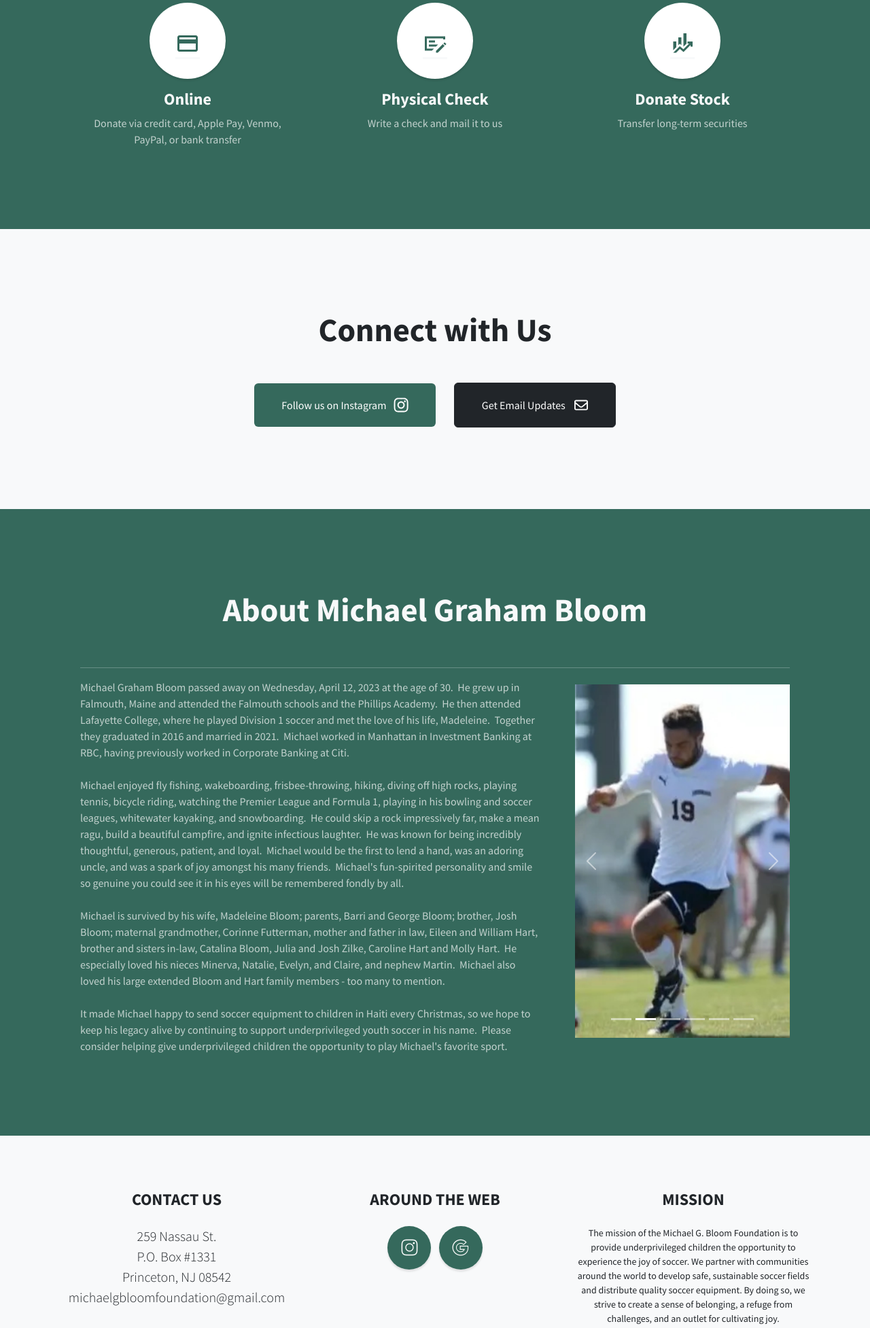
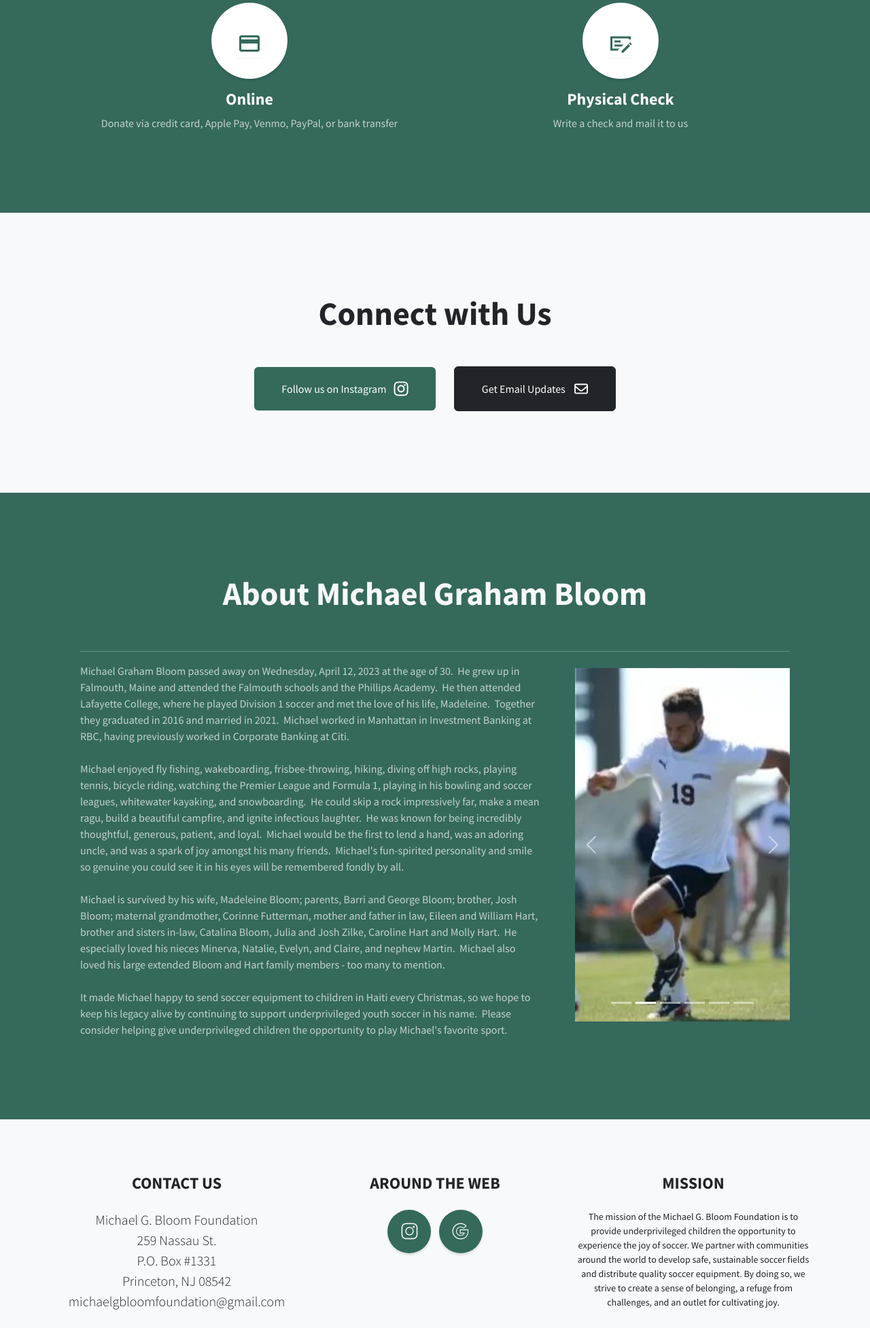
Before and after one commit to JoshuaBloomCompSci/mgb-foundation-website, a plain HTML site: page index.html in a window 1280 px wide. Shown: the part 1193-3147 px from the top of the page at 68% size. Drawn offline with nearby package versions, Linux system fonts and the light colour scheme; a script that the page names is missing.

Commit message:
Update index.html
Updated street address for physical check donations.

Removed stock donation button and modal since that can be done by clicking the "Online" donation button and transferring a stock thru Every.org

```diff
--- a/index.html
+++ b/index.html
@@ -201,6 +201,25 @@
                     <h2 class="mb-5">Make a Donation</h2>
                 </div>
                 <div class="row gx-4 gx-lg-5">
+                     <!-- 2 buttons across -->
+
+                     <div class="col-lg-6 col-md-6 mb-5 mb-lg-0">
+                        <a class="donate-buttons" href="https://www.every.org/michael-g-bloom-foundation?utm_campaign=donate-link&method=card%2Cbank%2Cpay%2Cpaypal%2Cvenmo%2Cstocks%2Cdaf#/donate" target="_blank">
+                            <span class="material-symbols-outlined service-icon rounded-circle mx-auto mb-3">credit_card</span>
+                        </a>
+                        <h4><strong>Online</strong></h4>
+                        <p class="text-faded mb-0">Donate via credit card, Apple Pay, Venmo, PayPal, or bank transfer</p>
+                    </div>
+                    <div class="col-lg-6 col-md-6 mb-5 mb-lg-0">
+                        <a class="donate-buttons" href="#!" data-bs-toggle="modal" data-bs-target="#donationModal1">
+                            <span class="material-symbols-outlined service-icon rounded-circle mx-auto mb-3">checkbook</span>
+                        </a>
+                        <h4><strong>Physical Check</strong></h4>
+                        <p class="text-faded mb-0">Write a check and mail it to us</p>
+                    </div>
+
+                    <!-- 3 buttons across -->
+                    <!--
                     <div class="col-lg-4 col-md-6 mb-5 mb-lg-0">
                         <a class="donate-buttons" href="https://www.every.org/michael-g-bloom-foundation?utm_campaign=donate-link&method=card%2Cbank%2Cpay%2Cpaypal%2Cvenmo%2Cstocks%2Cdaf#/donate" target="_blank">
                             <span class="material-symbols-outlined service-icon rounded-circle mx-auto mb-3">credit_card</span>
@@ -222,6 +241,8 @@
                         <h4><strong>Donate Stock</strong></h4>
                         <p class="text-faded mb-0">Transfer long-term securities</p>
                     </div>
+                    -->
+
                 </div>
 
             </div>
@@ -346,6 +367,8 @@
                     <div class="col-lg-4 mb-5 mb-lg-0">
                         <h4 class="text-uppercase mb-4">Contact Us</h4>
                         <p class="lead mb-0">
+                            Michael G. Bloom Foundation
+                            <br/>
                             259 Nassau St.
                             <br/>
                             P.O. Box #1331
@@ -485,7 +508,7 @@
                         <div class="container">
                             <div class="row justify-content-center">
                                 <div class="col-lg-6 col-md-12 col-sm-12 col-xs-12">
-                                    <!-- Donation Modal - Title-->
+                                    <!-- Title-->
                                     <h2 class="portfolio-modal-title text-secondary text-uppercase mb-0">Donate via Physical Check</h2>
                                     <!-- Icon Divider-->
                                     <div class="divider-custom">
@@ -495,17 +518,22 @@
                                         </div>
                                         <div class="divider-custom-line"></div>
                                     </div>
-                                    <!-- Portfolio Modal - Icon -->
-
-                                    <!-- Portfolio Modal - Text -->
+                                    <!-- Icon -->
+                                    <!-- Text -->
                                     <p class="mb-4">If you’d like to make a donation by physical check, please make the check out to <strong>Michael G. Bloom Foundation</strong> and mail to:<br/>
-                                    <br/>
-                                    Michael G. Bloom Foundation<br/>
-                                    c/o Players Philanthropy Fund<br/>
-                                    1122 Kenilworth Drive, Suite 201<br/>
-                                    Towson, MD 21204<br/>
-                                    <br/>
-                                    Tax receipts for all donations of $250 or more will be mailed back to your return address within 45 days of receipt.
+                                        <br/>
+                                        Michael G. Bloom Foundation
+                                        <br/>
+                                        259 Nassau St.
+                                        <br/>
+                                        P.O. Box #1331
+                                        <br/>
+                                        Princeton, NJ 08542
+                                        <br/>
+                                        <br/>
+                                        <!--
+                                        Tax receipts for all donations of $250 or more will be mailed back to your return address within 45 days of receipt.
+                                        -->
                                     </p>
                                     <button class="btn btn-primary" data-bs-dismiss="modal">
                                         <i class="fas fa-xmark fa-fw"></i>
```
